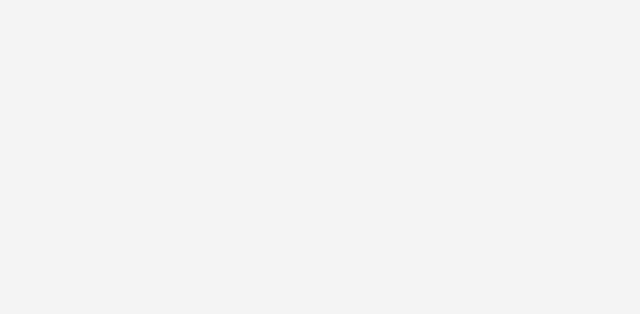
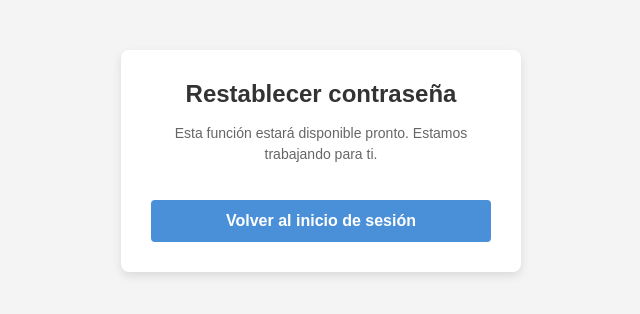
Before and after one commit to kristian-11/nexus-crm, a React (Vite) app in the folder client/: page /reset-password in a window 1280 px wide. Before the commit this address had no page. Shown: the top 314 px of the page, without its empty margins (319-959 px from the left). Built offline with nearby package versions, Linux system fonts and the light colour scheme.

Commit message:
feat(auth): crear página de recuperación de contraseña

```diff
--- a/client/src/App.jsx
+++ b/client/src/App.jsx
@@ -1,12 +1,14 @@
 import {BrowserRouter, Routes, Route} from 'react-router-dom';
 import LoginPage from './pages/LoginPage';
 import DashboardPage from './pages/DashboardPage';
+import ResetPasswordPage from './pages/ResetPasswordPage';
 
 function App() {
   return (
     <BrowserRouter>
       <Routes>
         <Route path="/" element={<LoginPage />} />
+        <Route path="/reset-password" element={<ResetPasswordPage />} />
         <Route path="/dashboard" element={<DashboardPage />} />
       </Routes>
     </BrowserRouter>
--- /dev/null
+++ b/client/src/pages/ResetPasswordPage.css
@@ -0,0 +1,44 @@
+.reset-container {
+    max-width: 400px;
+    margin: 50px auto;
+    padding: 30px;
+    background-color: #ffffff;
+    border-radius: 8px;
+    box-shadow: 0 4px 10px rgba(0, 0, 0, 0.1);
+    text-align: center;
+    font-family: sans-serif;
+}
+
+.reset-container h1 {
+    font-size: 24px;
+    color: #333333;
+    margin-bottom: 15px;
+}
+
+.reset-container p {
+    font-size: 14px;
+    color: #666666;
+    margin-bottom: 25px;
+    line-height: 1.5;
+}
+
+
+.reset-submit {
+    display: inline-block;
+    width: 100%;
+    padding: 12px;
+    background-color: #4a90d9;
+    color: #ffffff;
+    border: none;
+    border-radius: 4px;
+    font-size: 16px;
+    font-weight: bold;
+    cursor: pointer;
+    margin-top: 10px;
+    text-align: center;
+    text-decoration: none;
+}
+
+.reset-submit:hover {
+    background-color: #3b7ac4;
+}
--- /dev/null
+++ b/client/src/pages/ResetPasswordPage.jsx
@@ -0,0 +1,17 @@
+import { Link } from "react-router-dom";
+import "./ResetPasswordPage.css";
+
+function ResetPasswordPage() {
+  return (
+    <main className="reset-container">
+      <h1>Restablecer contraseña</h1>
+      <p>Esta función estará disponible pronto. Estamos trabajando para ti.</p>
+
+      <Link to="/" className="reset-submit">
+        Volver al inicio de sesión
+      </Link>
+    </main>
+  );
+}
+
+export default ResetPasswordPage;
```
